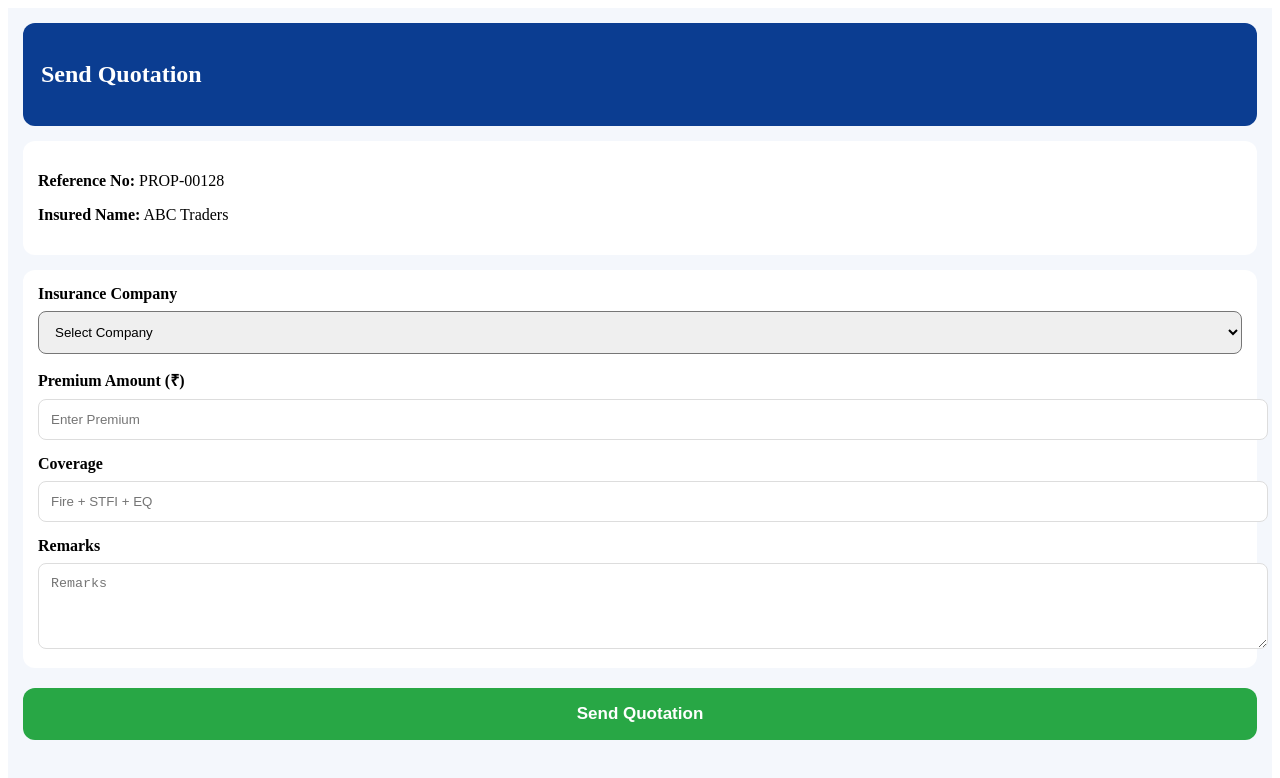
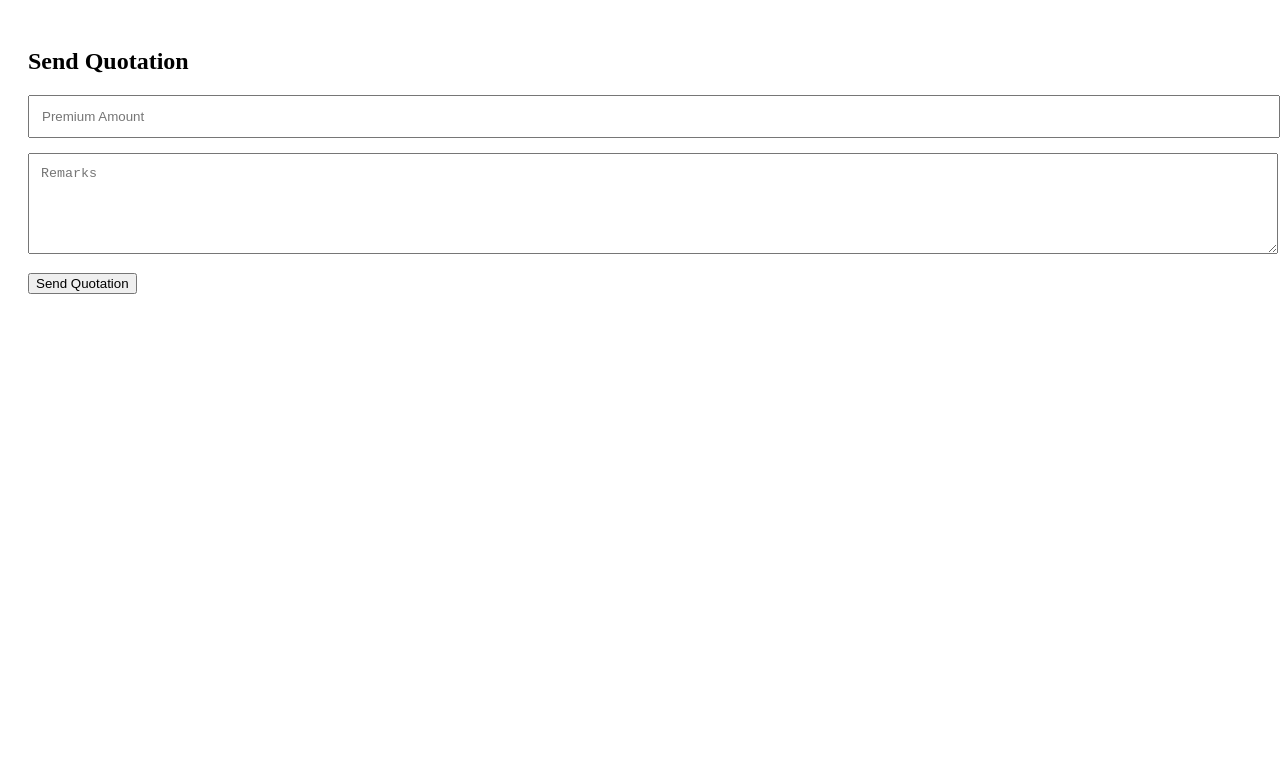
Before and after one commit to Arunsonly/property-insurance-portal, a Next.js app: page /admin/send-quotation in a window 1280 px wide. Shown: the top 778 px of the page. Built offline with nearby package versions, Linux system fonts and the light colour scheme.

Commit message:
Update send-quotation.js

```diff
--- a/pages/admin/send-quotation.js
+++ b/pages/admin/send-quotation.js
@@ -1,122 +1,72 @@
+import { useRouter } from "next/router";
 import { useState } from "react";
+import { database } from "../../lib/firebase";
+import { ref, update } from "firebase/database";
 
 export default function SendQuotation() {
-  const [company, setCompany] = useState("");
+  const router = useRouter();
+  const { id } = router.query;
+
   const [premium, setPremium] = useState("");
+  const [remarks, setRemarks] = useState("");
+
+  const handleSubmit = async () => {
+    if (!premium) {
+      alert("Enter Premium");
+      return;
+    }
+
+    await update(
+      ref(database, `requests/${id}`),
+      {
+        quotationPremium: premium,
+        quotationRemarks: remarks,
+        quotationDate:
+          new Date().toISOString(),
+        status: "Quotation Received",
+      }
+    );
+
+    alert("Quotation Sent");
+
+    router.push(
+      "/admin/pending-requests"
+    );
+  };
 
   return (
-    <div
-      style={{
-        minHeight: "100vh",
-        background: "#f4f7fc",
-        padding: "15px",
-      }}
-    >
-      <div
-        style={{
-          background: "#0b3d91",
-          color: "#fff",
-          padding: "18px",
-          borderRadius: "12px",
-          marginBottom: "15px",
-        }}
-      >
+    <div style={{ padding: 20 }}>
       <h2>Send Quotation</h2>
-      </div>
 
-      <div
-        style={{
-          background: "#fff",
-          padding: "15px",
-          borderRadius: "12px",
-          marginBottom: "15px",
-        }}
-      >
-        <p><b>Reference No:</b> PROP-00128</p>
-        <p><b>Insured Name:</b> ABC Traders</p>
-      </div>
-
-      <div
-        style={{
-          background: "#fff",
-          padding: "15px",
-          borderRadius: "12px",
-        }}
-      >
-        <label><b>Insurance Company</b></label>
-
-        <select
-          value={company}
-          onChange={(e) => setCompany(e.target.value)}
+      <input
+        placeholder="Premium Amount"
+        value={premium}
+        onChange={(e) =>
+          setPremium(e.target.value)
+        }
         style={{
           width: "100%",
-            padding: "12px",
-            marginTop: "8px",
-            marginBottom: "15px",
-            borderRadius: "8px",
-          }}
-        >
-          <option>Select Company</option>
-          <option>Oriental Insurance Co Ltd</option>
-        </select>
-
-        <label><b>Premium Amount (₹)</b></label>
-
-        <input
-          value={premium}
-          onChange={(e) => setPremium(e.target.value)}
-          placeholder="Enter Premium"
-          style={{
-            width: "100%",
-            padding: "12px",
-            marginTop: "8px",
-            marginBottom: "15px",
-            borderRadius: "8px",
-            border: "1px solid #ddd",
+          padding: 12,
+          marginBottom: 15,
         }}
       />
 
-        <label><b>Coverage</b></label>
-
-        <input
-          placeholder="Fire + STFI + EQ"
+      <textarea
+        placeholder="Remarks"
+        value={remarks}
+        onChange={(e) =>
+          setRemarks(e.target.value)
+        }
+        rows="5"
         style={{
           width: "100%",
-            padding: "12px",
-            marginTop: "8px",
-            marginBottom: "15px",
-            borderRadius: "8px",
-            border: "1px solid #ddd",
+          padding: 12,
+          marginBottom: 15,
         }}
       />
 
-        <label><b>Remarks</b></label>
-
-        <textarea
-          rows="4"
-          placeholder="Remarks"
-          style={{
-            width: "100%",
-            padding: "12px",
-            marginTop: "8px",
-            borderRadius: "8px",
-            border: "1px solid #ddd",
-          }}
-        />
-      </div>
-
       <button
-        style={{
-          width: "100%",
-          marginTop: "20px",
-          padding: "16px",
-          border: "none",
-          borderRadius: "12px",
-          background: "#28a745",
-          color: "#fff",
-          fontSize: "17px",
-          fontWeight: "bold",
-        }}
+        onClick={handleSubmit}
       >
         Send Quotation
       </button>
```
Lines whose indentation alone changed are shown as unchanged.
